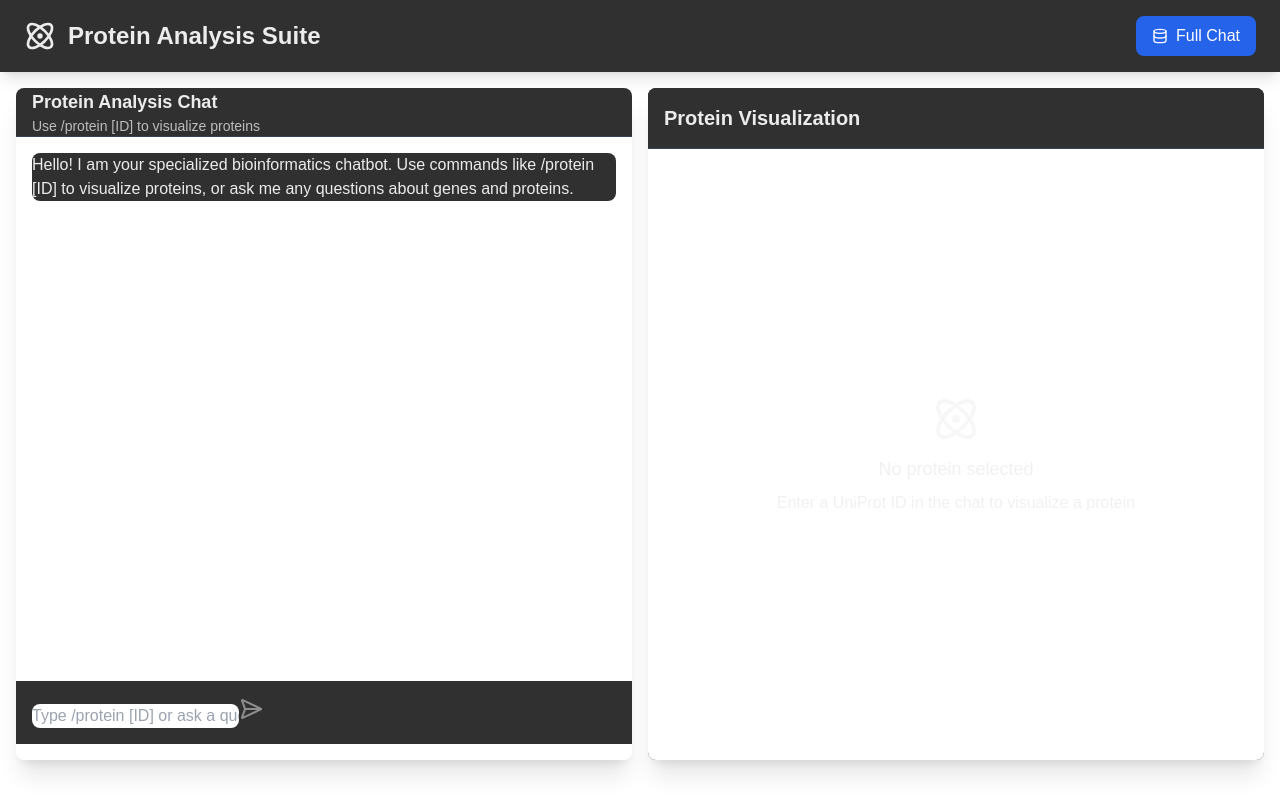
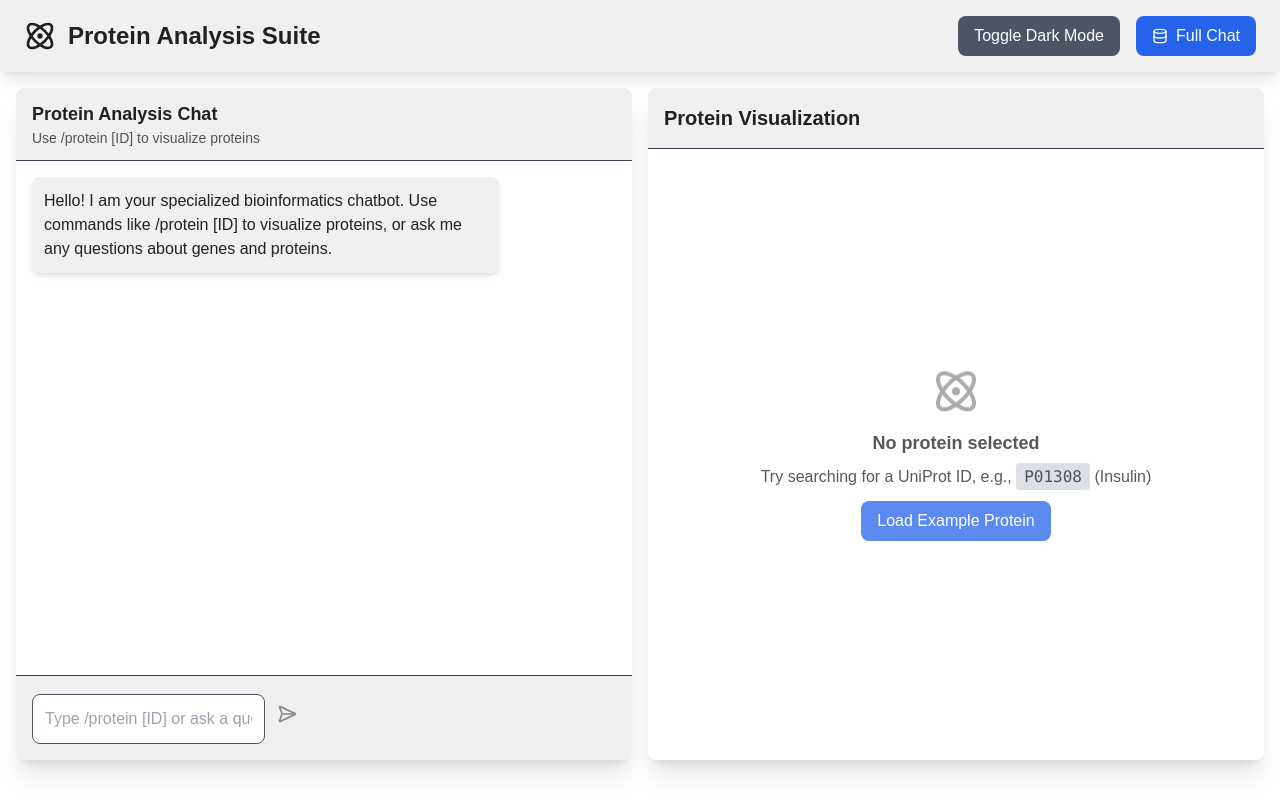
Before and after one commit to MOL3022-Bioinformatics/BioSeekerR3, a Next.js app: page / in a window 1280 px wide. Built offline with nearby package versions, Linux system fonts and the light colour scheme.

Commit message:
add: UI improvements

```diff
--- a/pages/_app.js
+++ b/pages/_app.js
@@ -1,7 +1,16 @@
 // pages/_app.js
 import "../styles/global.css";
+import { useEffect } from "react";
 
 function MyApp({ Component, pageProps }) {
+  useEffect(() => {
+    if (window.matchMedia("(prefers-color-scheme: dark)").matches) {
+      document.documentElement.classList.add("dark");
+    } else {
+      document.documentElement.classList.remove("dark");
+    }
+  }, []);
+
   return <Component {...pageProps} />;
 }
 
--- a/pages/index.js
+++ b/pages/index.js
@@ -1,4 +1,3 @@
-// pages/index.js
 import React, { useState, useEffect } from 'react';
 import { motion, AnimatePresence } from 'framer-motion';
 import ChatPanel from '../src/app/components/ChatPanel';
@@ -49,10 +48,10 @@ export default function Home() {
   };
 
   return (
-    <div className="min-h-screen bg-[var(--background)]">
+    <div className="min-h-screen bg-[var(--background)] dark:bg-gray-900 text-[var(--text-color)] dark:text-gray-200">
       {/* Header */}
       <motion.header
-        className="bg-[var(--chat-bg)] text-[var(--text-color)] py-4 px-6 shadow-lg"
+        className="bg-[var(--chat-bg)] dark:bg-gray-800 text-[var(--text-color)] dark:text-gray-200 py-4 px-6 shadow-lg"
         initial={{ y: -50 }}
         animate={{ y: 0 }}
         transition={{ duration: 0.5 }}
@@ -63,14 +62,26 @@ export default function Home() {
               <Atom className="h-8 w-8" />
               <h1 className="text-2xl font-bold">Protein Analysis Suite</h1>
             </div>
+            <div className="flex space-x-4">
+              {/* Dark Mode Toggle Button */}
+              <button
+                onClick={() => {
+                  document.documentElement.classList.toggle("dark");
+                }}
+                className="px-4 py-2 rounded-lg bg-gray-600 hover:bg-gray-700 text-white transition-colors"
+              >
+                Toggle Dark Mode
+            </button>
+
+              {/* Split View Toggle Button */}
               <button
                 onClick={() => setShowSplitView(!showSplitView)}
-              className="px-4 py-2 rounded-lg bg-blue-600 hover:bg-blue-700
-                       transition-colors text-white flex items-center space-x-2"
+                className="px-4 py-2 rounded-lg bg-blue-600 hover:bg-blue-700 transition-colors text-white flex items-center space-x-2"
               >
                 <Database className="h-4 w-4" />
                 <span>{showSplitView ? 'Full Chat' : 'Split View'}</span>
               </button>
+            </div>
           </div>
         </div>
       </motion.header>
@@ -93,17 +104,17 @@ export default function Home() {
           <AnimatePresence>
             {showSplitView && (
               <motion.div
-                className="w-1/2 flex flex-col bg-[var(--chat-bg)] rounded-lg overflow-hidden shadow-xl"
+                className="w-1/2 flex flex-col bg-[var(--chat-bg)] dark:bg-gray-800 rounded-lg overflow-hidden shadow-xl"
                 {...fadeIn}
                 transition={{ duration: 0.3 }}
               >
-                <div className="p-4 bg-[var(--chat-bg)] border-b border-gray-700">
-                  <h2 className="text-xl font-semibold text-[var(--text-color)]">
+                <div className="p-4 bg-[var(--chat-bg)] dark:bg-gray-800 border-b border-gray-700">
+                  <h2 className="text-xl font-semibold text-[var(--text-color)] dark:text-gray-200">
                     Protein Visualization
                   </h2>
                   {currentProtein && (
                     <motion.div
-                      className="mt-2 text-sm text-[var(--text-color)] opacity-75"
+                      className="mt-2 text-sm text-[var(--text-color)] dark:text-gray-200 opacity-75"
                       initial={{ opacity: 0 }}
                       animate={{ opacity: 1 }}
                     >
@@ -114,18 +125,16 @@ export default function Home() {
                   )}
                 </div>
 
-                <div className="flex-1 relative bg-[var(--background)]">
+                <div className="flex-1 relative bg-[var(--background)] dark:bg-gray-900">
                   <AnimatePresence mode="wait">
                     {loading ? (
                       <motion.div
                         key="loading"
-                        className="absolute inset-0 flex items-center justify-center"
+                        className="absolute inset-0 flex flex-col items-center justify-center space-y-2"
                         {...fadeIn}
                       >
-                        <div className="text-center">
-                          <Loader2 className="h-8 w-8 animate-spin text-blue-500 mx-auto" />
-                          <p className="mt-2 text-[var(--text-color)]">Loading protein data...</p>
-                        </div>
+                        <Loader2 className="h-10 w-10 animate-spin text-blue-500 mx-auto" />
+                        <p className="mt-2 text-[var(--text-color)] text-sm">Fetching protein metadata...</p>
                     </motion.div>
                     ) : error ? (
                       <motion.div
@@ -146,9 +155,14 @@ export default function Home() {
                         {...fadeIn}
                       >
                         <div className="text-center text-[var(--text-color)] opacity-75 p-4">
-                          <Atom className="h-12 w-12 mx-auto mb-3 opacity-50" />
-                          <p className="text-lg">No protein selected</p>
-                          <p className="mt-2">Enter a UniProt ID in the chat to visualize a protein</p>
+                          <Atom className="h-12 w-12 mx-auto mb-3 opacity-50 animate-bounce" />
+                          <p className="text-lg font-semibold">No protein selected</p>
+                          <p className="mt-2">Try searching for a UniProt ID, e.g., <code className="bg-gray-300 text-gray-900 px-2 py-1 rounded">P01308</code> (Insulin)</p>
+                          <button className="mt-3 px-4 py-2 bg-blue-600 rounded-lg text-white hover:bg-blue-700 transition"
+                            onClick={() => handleSequenceSubmit('P01308')}
+                          >
+                            Load Example Protein
+                          </button>
                         </div>
                       </motion.div>
                     ) : (
--- a/styles/global.css
+++ b/styles/global.css
@@ -5,15 +5,17 @@
 :root {
   --background: #ffffff;
   --foreground: #212121;
-  --text-color: #ececec;
-  --chat-bg: #303030;
+  --text-color: #212121;
+  --chat-bg: #f0f0f0;
 }
 
-@media (prefers-color-scheme: dark) {
-  :root {
-    --background: #212121;
-    --foreground: #ededed;
-  }
+:root.dark {
+  --background: #212121;
+  --foreground: #ececec;
+  --text-color: #ececec;
+  --chat-bg: #1f2937;
+  --border-color: #303030;
+  --accent-color: #111827;
 }
 
 body {
@@ -25,3 +27,14 @@ body {
 * {
   transition: background-color 0.3s, color 0.3s;
 }
+
+.dark-mode .chat-panel {
+  background-color: var(--chat-bg);
+  border-color: var(--border-color);
+}
+
+.dark-mode .protein-viewer {
+  background-color: var(--background);
+  color: var(--text-color);
+  border-color: var(--border-color);
+}
--- a/tailwind.config.js
+++ b/tailwind.config.js
@@ -1,12 +1,21 @@
 /** @type {import('tailwindcss').Config} */
 module.exports = {
+  darkMode: 'class', // Dark mode toggling
   content: [
-    './pages/**/*.{js,jsx}',
-    './components/**/*.{js,jsx}',
-    './services/**/*.{js,jsx}'
+    './pages/**/*.{js,jsx,ts,tsx}',
+    './components/**/*.{js,jsx,ts,tsx}',
+    './src/**/*.{js,jsx,ts,tsx}',
+    './components/**/*.{js,jsx,ts,tsx}'
   ],
   theme: {
-    extend: {}
+    extend: {
+      colors: {
+        background: 'var(--background)',
+        foreground: 'var(--foreground)',
+        textColor: 'var(--text-color)',
+        chatBg: 'var(--chat-bg)',
+      },
+    },
   },
-  plugins: []
+  plugins: [],
 };
```
Lines whose indentation alone changed are shown as unchanged.
